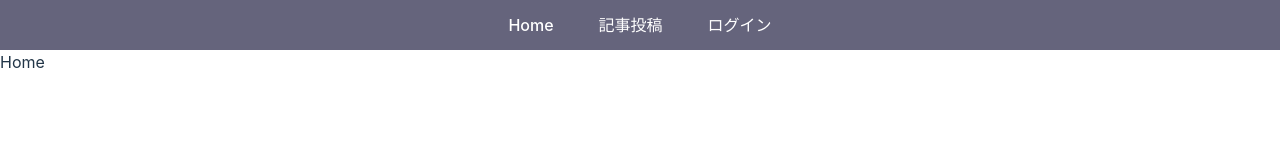
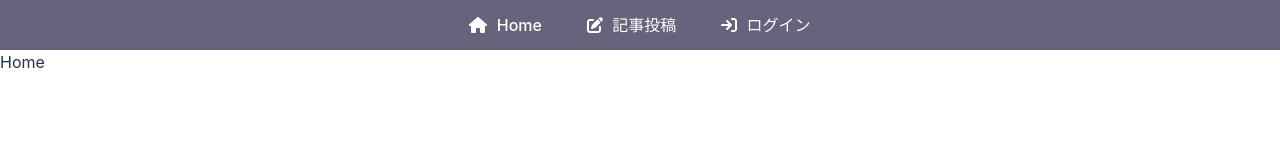
Before and after one commit to s-yoshiii/blog-fb-react-tutrial, a React (Vite) app: page / in a window 1280 px wide. Shown: the top 160 px of the page. Built offline with nearby package versions, Linux system fonts and the light colour scheme.

Commit message:
fontawesomeでReactアイコンを利用する

```diff
--- a/package.json
+++ b/package.json
@@ -9,6 +9,10 @@
     "preview": "vite preview"
   },
   "dependencies": {
+    "@fortawesome/fontawesome-svg-core": "^6.3.0",
+    "@fortawesome/free-regular-svg-icons": "^6.3.0",
+    "@fortawesome/free-solid-svg-icons": "^6.3.0",
+    "@fortawesome/react-fontawesome": "^0.2.0",
     "firebase": "^9.17.2",
     "react": "^18.2.0",
     "react-dom": "^18.2.0",
--- a/src/components/Navbar.jsx
+++ b/src/components/Navbar.jsx
@@ -1,17 +1,24 @@
 import React from "react";
 import styles from "./Navbar.module.css";
 import { Link } from "react-router-dom";
+import { FontAwesomeIcon } from "@fortawesome/react-fontawesome";
+import {
+  faHome,
+  faEdit,
+  faArrowRightToBracket,
+} from "@fortawesome/free-solid-svg-icons";
 
 const Navbar = () => {
   return (
     <nav className={styles.nav}>
       <Link className={styles.link} to="/">
-        Home
+        <FontAwesomeIcon className={styles.icon} icon={faHome} /> Home
       </Link>
       <Link className={styles.link} to="/createpost">
-        記事投稿
+        <FontAwesomeIcon className={styles.icon} icon={faEdit} /> 記事投稿
       </Link>
       <Link className={styles.link} to="/login">
+        <FontAwesomeIcon className={styles.icon} icon={faArrowRightToBracket} />{" "}
         ログイン
       </Link>
     </nav>
--- a/src/components/Navbar.module.css
+++ b/src/components/Navbar.module.css
@@ -16,3 +16,7 @@
 .link:hover {
     color: #FFF8EA;
 }
+
+.icon {
+    margin-right: 5px;
+}
```
Also changed, not shown: 1 other file (tests, documents, lock files or other folders).
